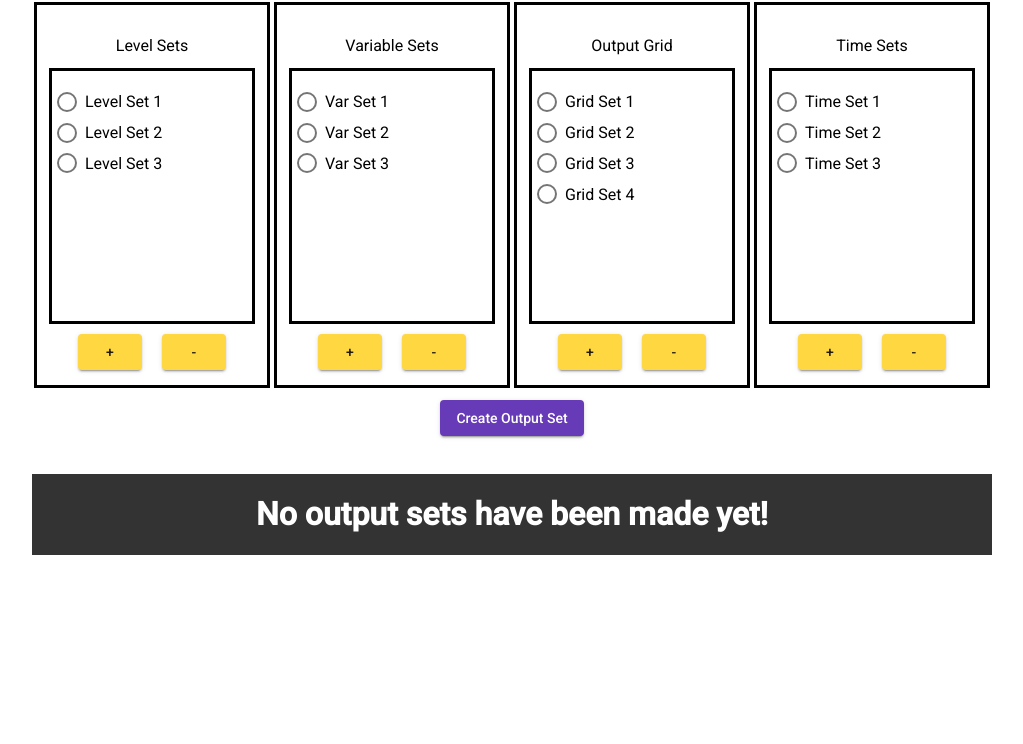
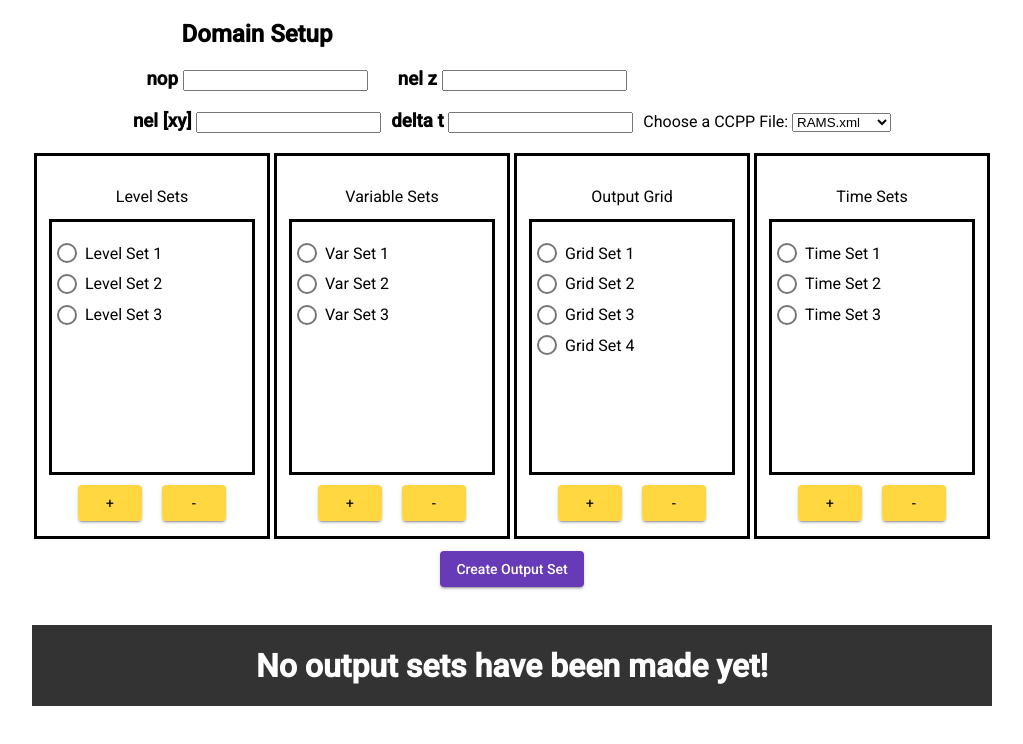
Before and after one commit to EricViscarra/PrepNep-Frontend, an Angular app: page / in a window 1280 px wide. Shown: the top 744 px of the page, without its empty margins (128-1151 px from the left). Built offline with nearby package versions, Linux system fonts and the light colour scheme.

Commit message:
Everything put together
Everything in one page. Needs minor formatting fixes

```diff
--- a/src/app/app.component.html
+++ b/src/app/app.component.html
@@ -1,3 +1,28 @@
+
+<div id = "DomainPhysics">
+<div id = "Domain Setup" class = "container">
+  <h2>Domain Setup</h2>
+  <h3>nop <input id = "nop" type = "number" size = "50"></h3>
+  <h3>nel [xy] <input id = "nelxy" type = "number"></h3>
+</div>
+<div class = domainspacer></div>
+<div id = "Domain Setup2" class = "container2">
+  <h3>nel z <input id = "nelz" type = "number"></h3>
+  <h3>delta t <input id = "t" type = "number" step = "0.001"></h3>
+</div>
+<div class = domainspacer></div>
+<div id = "physics">
+  <div>
+  <label for="physics">Choose a CCPP File: </label>
+    <select id="physics_files">
+      <option value = RAMS.xml>RAMS.xml</option>
+      <option value = FV3GFS.xml>FV3GFS.xml</option>
+    </select>
+  </div>
+</div>
+</div>
+
+
 <div>
   <div id = "Boxholder">
     <div class = "Limitholder">
--- a/src/app/app.component.scss
+++ b/src/app/app.component.scss
@@ -96,3 +96,22 @@ div.scrollmenu {
     display: flex;
     justify-content: center;
   }
+
+  .container, .container2, #physics{
+    //width: 200px;
+    //clear: both;
+    display: inline-block;
+  }
+  .domainspacer{
+    width: 10px;
+    display: inline-block;
+  }
+
+  /*.container input, .container2 input {
+    //width: 100%;
+    //clear: both;
+  }*/
+
+  #DomainPhysics{
+    text-align: center;
+  }
--- a/src/styles.scss
+++ b/src/styles.scss
@@ -1,4 +1,4 @@
 /* You can add global styles to this file, and also import other style files */
-
+@import '@angular/material/prebuilt-themes/deeppurple-amber.css';
 html, body { height: 100%; }
 body { margin: 0; font-family: Roboto, "Helvetica Neue", sans-serif; }
```
